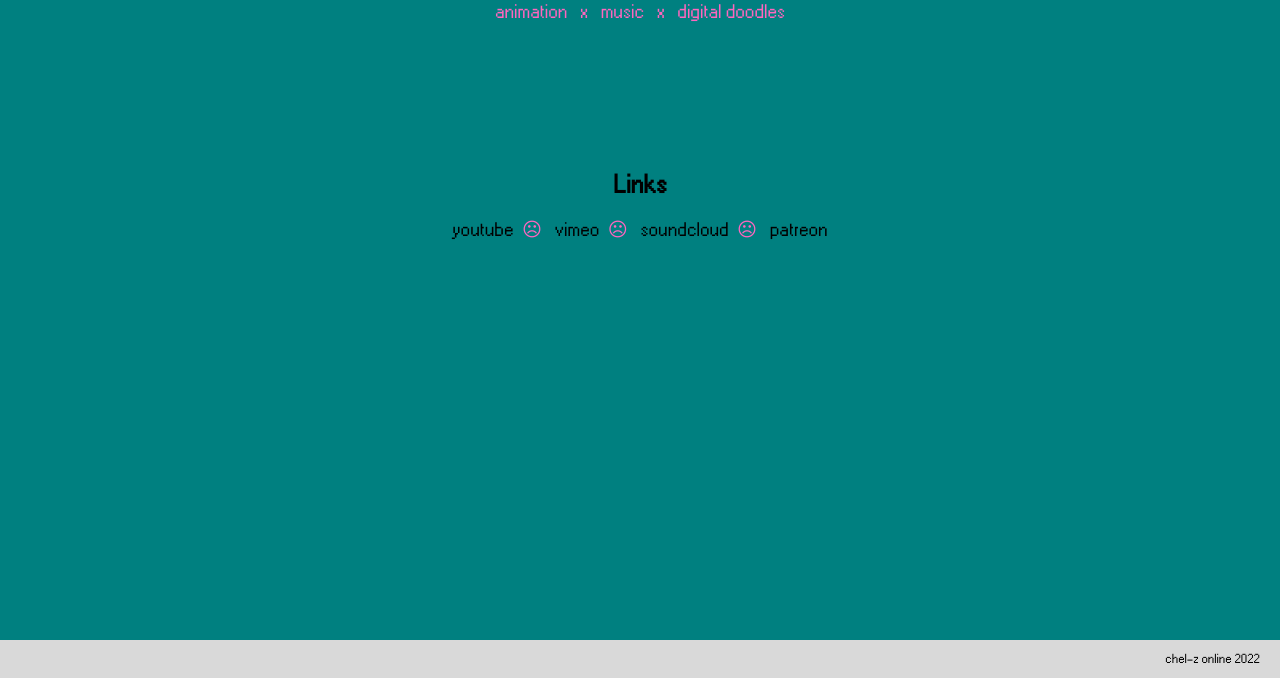
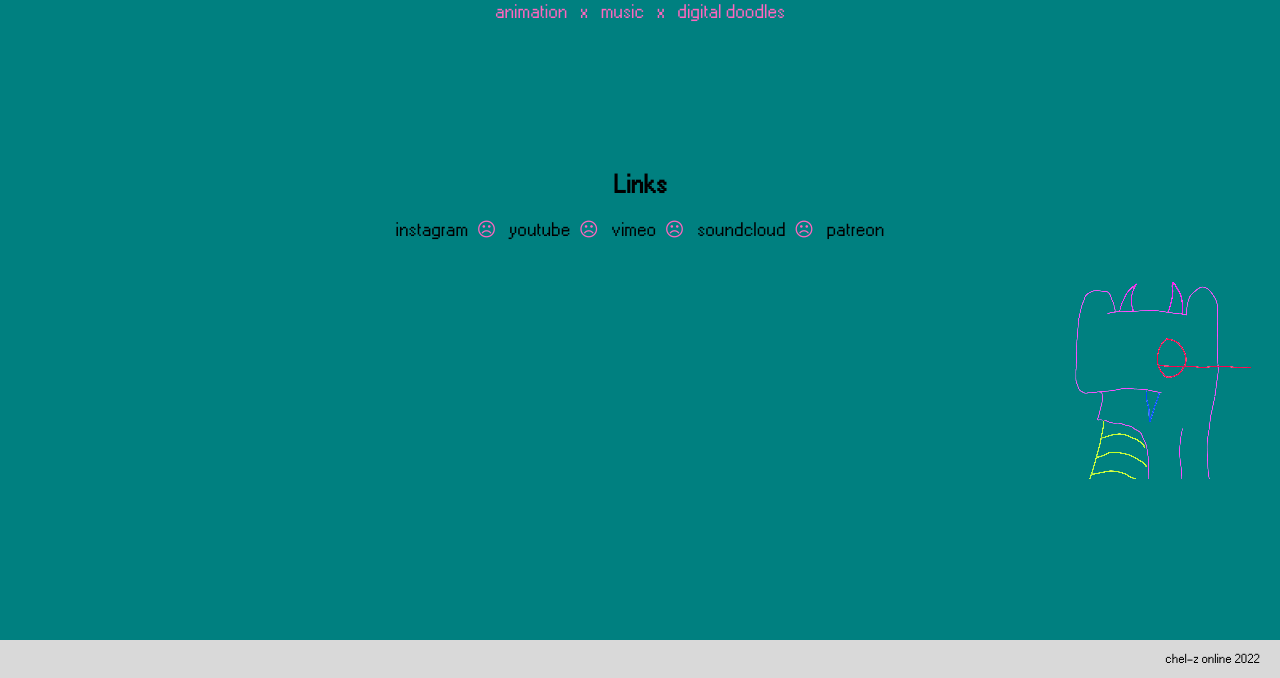
Before and after one commit to chelzonline/alienbear.github.io, a plain HTML site: page index.html in a window 1280 px wide. Shown: the part 122-800 px from the top of the page. Drawn offline with Linux system fonts and the light colour scheme.

Commit message:
Add files via upload

```diff
--- a/index.html
+++ b/index.html
@@ -15,14 +15,17 @@
   <p class="header_text">animation &nbsp; x &nbsp; music &nbsp; x &nbsp; digital doodles</p><br><br><br>
   <h2>Links</h2>
   <p class="link_text">
+    <a href="https://www.instagram.com/alienbearstudios/" target="_blank">instagram</a>&nbsp; &#9785; &nbsp;
     <a href="https://www.youtube.com/channel/UCeLE1RIqJG8tqJD4Z8nrLRQ" target="_blank">youtube</a>&nbsp; &#9785; &nbsp;
     <a href="https://vimeo.com/alienbearstudios" target="_blank">vimeo</a>&nbsp; &#9785; &nbsp;
     <a href="https://soundcloud.com/chelzonline" target="_blank">soundcloud</a>&nbsp; &#9785; &nbsp;
     <a href="https://www.patreon.com/alienbearstudios" target="_blank">patreon</a>
   </p>
 
+  <p class="ab_image"><img src="ab_trans.png"></p>
+
 <div class="footer">
-  <p class="footer_text">chel-z online 2022</p>
+  <p class="footertext_right">chel-z online 2022</p>
 </div>
 
 </body>
--- a/style.css
+++ b/style.css
@@ -95,7 +95,13 @@ a:active {
   bottom: 0px;
 }
 
-.footer_text {
+.ab_image {
+    font-size: 1vw;
+    float: right;
+    margin-right: 20px;
+}
+
+.footertext_right {
     font-size: 1vw;
     float: right;
     margin-right: 20px;
```
Also changed, not shown: ab_trans.png (added).
